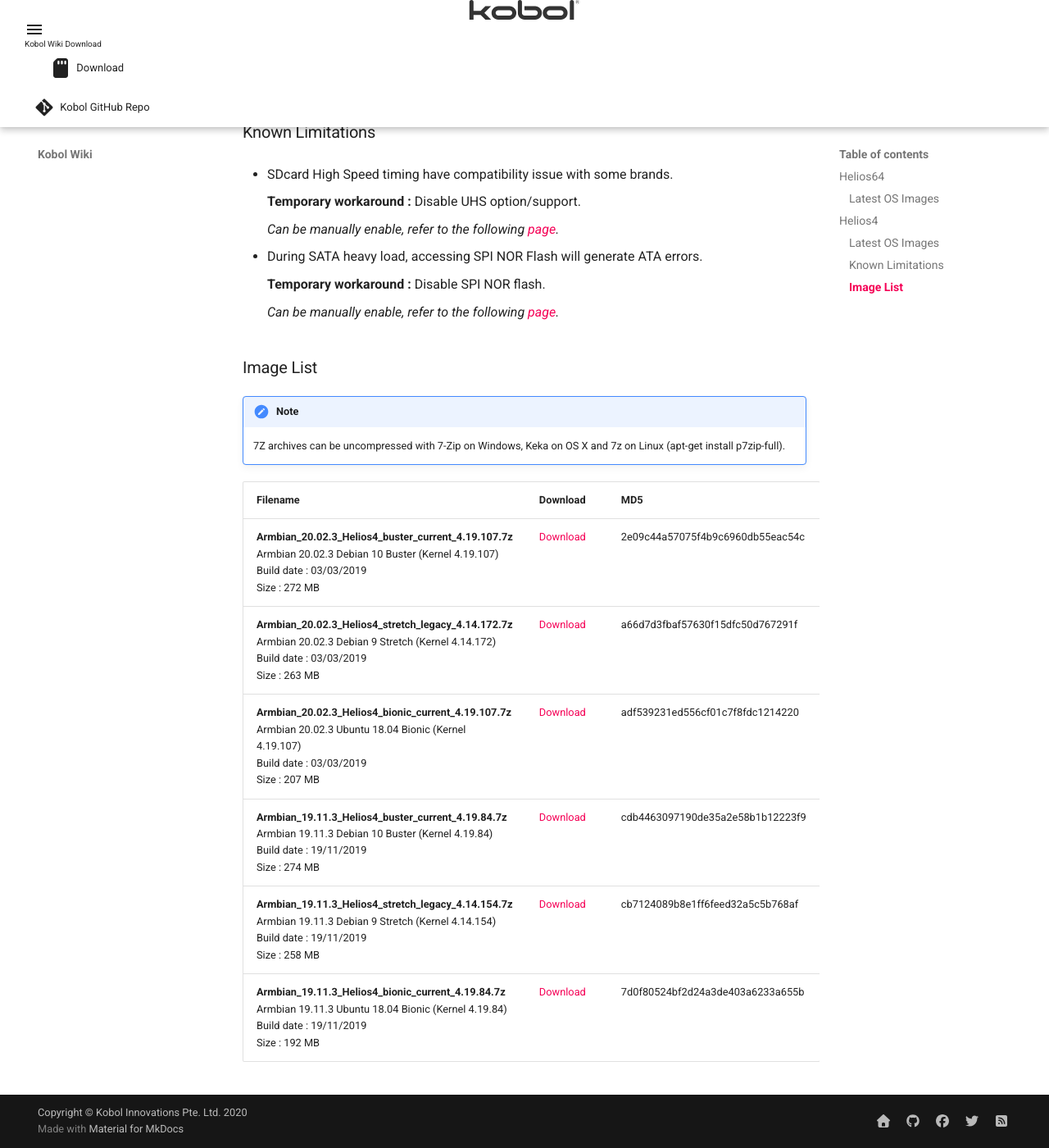
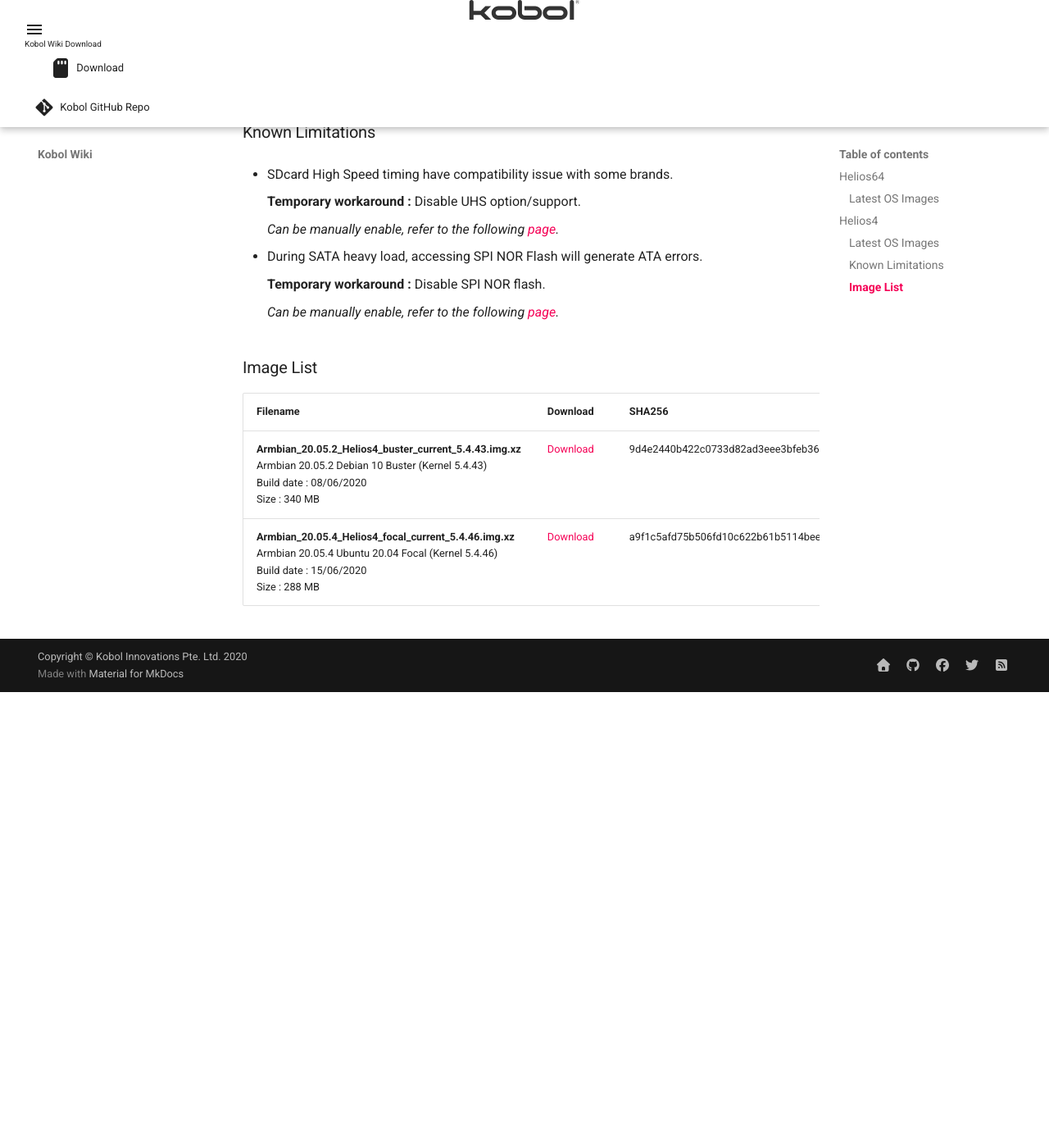
Before and after one commit to kobol-io/wiki, an MkDocs documentation site: the page built from docs/download.md, in a window 1280 px wide and 1400 px high, scrolled down 917 px. Shown: the whole window at 82% size. Built offline with MkDocs 1.6.1 and Material for MkDocs 9.7.7, drawn with Linux system fonts in a browser that asks for light colours; after the commit the page ends 1761 px from its top, so only the background shows below that; some of the changed text lies outside the part shown.

Commit message:
Update H4 image download links for Armbian 20.05

```diff
--- a/docs/download.md
+++ b/docs/download.md
@@ -21,27 +21,19 @@ All images are generated by [Armbian](https://www.armbian.com/helios4/) build fr
 
 === "Debian 10 (Buster)"
 
-    [![Debian Stretch](/img/download/debian10.png)](https://dl.armbian.com/helios4/archive/Armbian_20.02.3_Helios4_buster_current_4.19.107.7z)<br>
-    *MD5SUM : 2e09c44a57075f4b9c6960db55eac54c<br>
-    Build date : 03/03/2020<br>
-    Size : 272 MB<br>*
-    [Direct Download](https://dl.armbian.com/helios4/archive/Armbian_20.02.3_Helios4_buster_current_4.19.107.7z)
+    [![Debian Stretch](/img/download/debian10.png)](https://dl.armbian.com/helios4/archive/Armbian_20.05.2_Helios4_buster_current_5.4.43.img.xz)<br>
+    *SHA256 : 9d4e2440b422c0733d82ad3eee3bfeb36aa34622a935b2892e2481c0f2b96e42<br>
+    Build date : 08/06/2020<br>
+    Size : 340 MB<br>*
+    [Direct Download](https://dl.armbian.com/helios4/archive/Armbian_20.05.2_Helios4_buster_current_5.4.43.img.xz)
 
-=== "Debian 9 (Stretch)"
+=== "Ubuntu 20.04 (Focal)"
 
-    [![Debian Stretch](/img/download/debian9.png)](https://dl.armbian.com/helios4/archive/Armbian_20.02.3_Helios4_stretch_legacy_4.14.172.7z)<br>
-    *MD5SUM : a66d7d3fbaf57630f15dfc50d767291f<br>
-    Build date : 03/03/2020<br>
-    Size : 263 MB<br>*
-    [Direct Download](https://dl.armbian.com/helios4/archive/Armbian_20.02.3_Helios4_stretch_legacy_4.14.172.7z)
-
-=== "Ubuntu 18.04 (Bionic)"
-
-    [![Ubuntu Bionic](/img/download/ubuntu.png)](https://dl.armbian.com/helios4/archive/Armbian_20.02.3_Helios4_bionic_current_4.19.107.7z)<br>
-    *MD5SUM : adf539231ed556cf01c7f8fdc1214220<br>
-    Build date : 03/03/2020<br>
-    Size : 207 MB<br>*
-    [Direct Download](https://dl.armbian.com/helios4/archive/Armbian_20.02.3_Helios4_bionic_current_4.19.107.7z)
+    [![Ubuntu Focal](/img/download/ubuntu.png)](https://dl.armbian.com/helios4/archive/Armbian_20.05.4_Helios4_focal_current_5.4.46.img.xz)<br>
+    *SHA256 : a9f1c5afd75b506fd10c622b61b5114bee1ceb3384a26170e3599cb42a0bbbab<br>
+    Build date : 15/06/2020<br>
+    Size : 288 MB<br>*
+    [Direct Download](https://dl.armbian.com/helios4/archive/Armbian_20.05.4_Helios4_focal_current_5.4.46.img.xz)
 
 
 ### Known Limitations
@@ -61,14 +53,7 @@ All images are generated by [Armbian](https://www.armbian.com/helios4/) build fr
 
 ### Image List
 
-!!! note
-    7Z archives can be uncompressed with 7-Zip on Windows, Keka on OS X and 7z on Linux (apt-get install p7zip-full).
-
-Filename | Download | MD5
+Filename | Download | SHA256
 ---------|----------|----
-**Armbian_20.02.3_Helios4_buster_current_4.19.107.7z**<br>Armbian 20.02.3 Debian 10 Buster (Kernel 4.19.107)<br>Build date : 03/03/2019<br>Size : 272 MB|[Download](https://dl.armbian.com/helios4/archive/Armbian_20.02.3_Helios4_buster_current_4.19.107.7z)|2e09c44a57075f4b9c6960db55eac54c
-**Armbian_20.02.3_Helios4_stretch_legacy_4.14.172.7z**<br>Armbian 20.02.3 Debian 9 Stretch (Kernel 4.14.172)<br>Build date : 03/03/2019<br>Size : 263 MB|[Download](https://dl.armbian.com/helios4/archive/Armbian_20.02.3_Helios4_stretch_legacy_4.14.172.7z)|a66d7d3fbaf57630f15dfc50d767291f
-**Armbian_20.02.3_Helios4_bionic_current_4.19.107.7z**<br>Armbian 20.02.3 Ubuntu 18.04 Bionic (Kernel 4.19.107)<br>Build date : 03/03/2019<br>Size : 207 MB|[Download](https://dl.armbian.com/helios4/archive/Armbian_20.02.3_Helios4_bionic_current_4.19.107.7z)|adf539231ed556cf01c7f8fdc1214220
-**Armbian_19.11.3_Helios4_buster_current_4.19.84.7z**<br>Armbian 19.11.3 Debian 10 Buster (Kernel 4.19.84)<br>Build date : 19/11/2019<br>Size : 274 MB|[Download](https://dl.armbian.com/helios4/archive/Armbian_19.11.3_Helios4_buster_current_4.19.84.7z)|cdb4463097190de35a2e58b1b12223f9
-**Armbian_19.11.3_Helios4_stretch_legacy_4.14.154.7z**<br>Armbian 19.11.3 Debian 9 Stretch (Kernel 4.14.154)<br>Build date : 19/11/2019<br>Size : 258 MB|[Download](https://dl.armbian.com/helios4/archive/Armbian_19.11.3_Helios4_stretch_legacy_4.14.154.7z)|cb7124089b8e1ff6feed32a5c5b768af
-**Armbian_19.11.3_Helios4_bionic_current_4.19.84.7z**<br>Armbian 19.11.3 Ubuntu 18.04 Bionic (Kernel 4.19.84)<br>Build date : 19/11/2019<br>Size : 192 MB|[Download](https://dl.armbian.com/helios4/archive/Armbian_19.11.3_Helios4_bionic_current_4.19.84.7z)|7d0f80524bf2d24a3de403a6233a655b
+**Armbian_20.05.2_Helios4_buster_current_5.4.43.img.xz**<br>Armbian 20.05.2 Debian 10 Buster (Kernel 5.4.43)<br>Build date : 08/06/2020<br>Size : 340 MB|[Download](https://dl.armbian.com/helios4/archive/Armbian_20.05.2_Helios4_buster_current_5.4.43.img.xz)|9d4e2440b422c0733d82ad3eee3bfeb36aa34622a935b2892e2481c0f2b96e42
+**Armbian_20.05.4_Helios4_focal_current_5.4.46.img.xz**<br>Armbian 20.05.4 Ubuntu 20.04 Focal (Kernel 5.4.46)<br>Build date : 15/06/2020<br>Size : 288 MB|[Download](https://dl.armbian.com/helios4/archive/Armbian_20.05.4_Helios4_focal_current_5.4.46.img.xz)|a9f1c5afd75b506fd10c622b61b5114bee1ceb3384a26170e3599cb42a0bbbab
```
Also changed, not shown: docs/helios4/install.md (+2 -7 lines).
